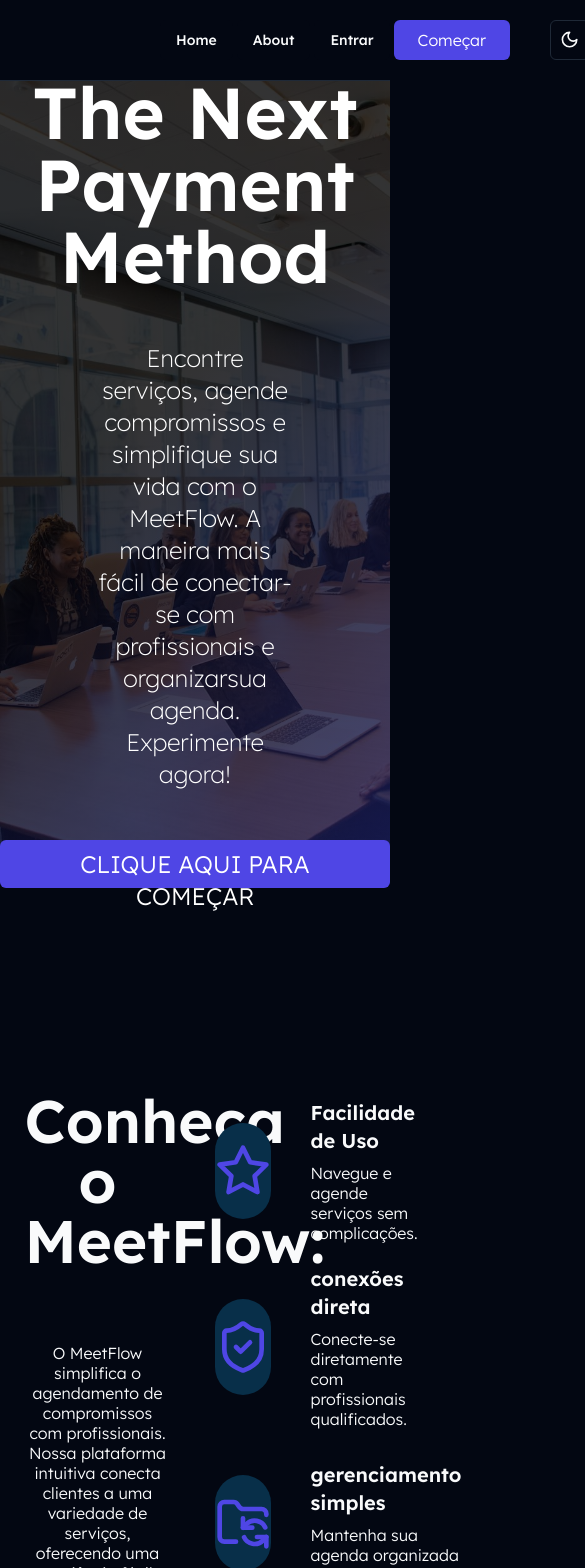
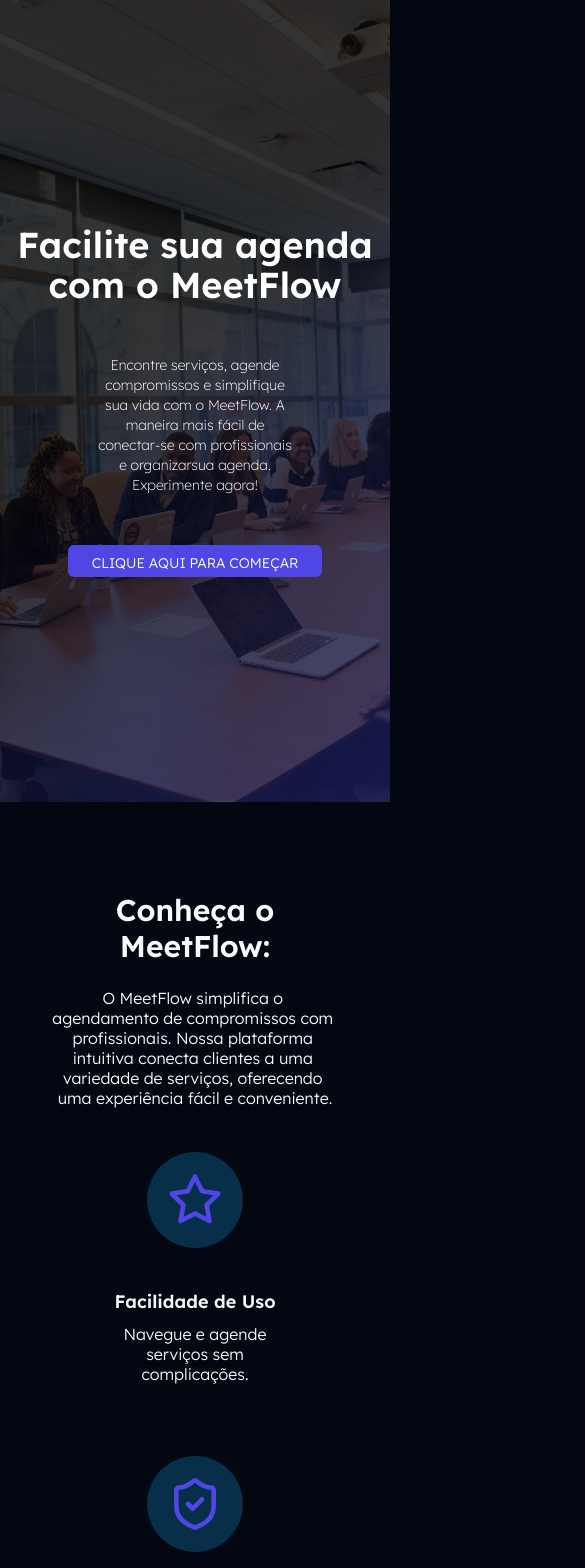
Before and after one commit to renansouz/MeetFlow-OBC, a React (Vite) app: page / in a window 390 px wide. Shown: the top 1568 px of the page, 585 px wide, since content can reach past the window. Built offline with nearby package versions, Linux system fonts and the light colour scheme.

Commit message:
Design home responsive

```diff
--- a/src/components/Footer/Footer.tsx
+++ b/src/components/Footer/Footer.tsx
@@ -12,23 +12,22 @@
 
     return (
 
-        <div className="flex justify-center flex-col items-center py-10 pt-32">
-            <Separator orientation="horizontal" className="w-full h-0.5 mb-24" />
-            <div className="w-5/6">
-                <div className="flex justify-evenly items-start w-full gap-32 flex-wrap">
-                    <div className="flex flex-col bg-blue w-2/12 justify-center items-start">
-                        <img src={theme === 'dark' ? OnlyLightLogo : OnlyDarkLogo} alt="" className="w-3/4" />
-                        <p className="text-start">Organize. Agende. Conecte-se. MeetFlow.</p>
-
+        <div className="flex justify-center flex-col items-center py-10 pt-32 ">
+            <Separator orientation="horizontal" className="w-full h-0.5 mb-24 max-xl:mb-7" />
+            <div className="w-5/6 max-xl:w-full">
+                <div className="flex justify-evenly items-start w-full gap-32 flex-wrap max-xl:gap-0 max-xl:text-xs ">
+                    <div className="flex flex-col bg-blue w-2/12 justify-center items-start max-xl:items-center max-xl:w-full max-xl:mb-9">
+                        <img src={theme === 'dark' ? OnlyLightLogo : OnlyDarkLogo} alt="" className="w-3/4 max-xl:w-20 " />
+                        <p className="text-start max-xl:text-sm">Organize. Agende. Conecte-se. MeetFlow.</p>
                     </div>
                     <div className="flex flex-col gap-4">
-                        <h2 className="text-2xl font-bold mb-2">Recursos</h2>
+                        <h2 className="text-2xl font-bold mb-2 max-xl:text-sm">Recursos</h2>
                         <a href="#">Termos de Uso</a>
                         <a href="#">Política de Privacidade</a>
                         <a href="#">Tutoriais</a>
                     </div>
                     <div className="flex flex-col gap-4">
-                        <h2 className="text-2xl font-bold mb-2">Sobre Nós</h2>
+                        <h2 className="text-2xl font-bold mb-2 max-xl:text-sm">Sobre Nós</h2>
                         <a href="#">Quem Somos</a>
                         <a href="#">Nossa Missão</a>
                         <a href="#">Equipe</a>
@@ -36,15 +35,15 @@
                         <a href="#">Newsletters</a>
                     </div>
                     <div className="flex flex-col gap-4">
-                        <h2 className="text-2xl font-bold mb-2">Suporte</h2>
+                        <h2 className="text-2xl font-bold mb-2 max-xl:text-sm">Suporte</h2>
                         <a href="#">FAQ</a>
                         <a href="#">Contate-nos</a>
                         <a href="#">Ajuda</a>
                     </div>
                 </div>
                 <Separator orientation="horizontal" className="w-full h-0.5 my-10" />
-                <div className="flex justify-between pb-5">
-                    <h1>Copyright &copy; 2024 MeetFlow. All Rights Reserved.</h1>
+                <div className="flex justify-between pb-5 max-xl:mx-10 ">
+                    <h1 className='text-sm'>Copyright &copy; 2024 MeetFlow. All Rights Reserved.</h1>
                     <div className="flex gap-5">
                         <Instagram />
                         <Github />
--- a/src/components/Header/header.tsx
+++ b/src/components/Header/header.tsx
@@ -11,7 +11,7 @@
     const { theme } = useTheme();
 
     return (
-        <div className="border-b px-28">
+        <div className="border-b px-28 max-xl:hidden">
             <div className="flex h-26 items-center gap-6 px-6 justify-between">
                 <Link to={'/'}>
                     <img src={theme === 'dark' ? Logo : LightLogo} alt="" className="h-20 img" />
--- a/src/pages/Home/Components/Card.tsx
+++ b/src/pages/Home/Components/Card.tsx
@@ -8,13 +8,13 @@
 
 export const Card = ({ Icon, title, label }: CardProps) => {
     return (
-        <div className="w-4/5 h-24 flex  items-center gap-10">
+        <div className="w-4/5 h-24 flex  items-center gap-10 max-xl:flex-col max-xl:w-full">
             <div className="bg-sky-950 w-24 h-24 flex justify-center items-center rounded-full">
-                <Icon className="w-14 h-14 text-5xl text-indigo-600" />
+                <Icon className="w-14 h-14 text-5xl text-indigo-600 max-xl:h-24 max-xl:w-18" />
             </div>
             <div>
-                <h2 className="text-xl font-semibold mb-2">{title}</h2>
-                <p>{label}</p>
+                <h2 className="text-xl font-semibold mb-2 max-xl:text-lg max-xl:text-center">{title}</h2>
+                <p className='max-xl:text-center' >{label}</p>
             </div>
         </div>
     );
--- a/src/pages/Home/Home.tsx
+++ b/src/pages/Home/Home.tsx
@@ -3,37 +3,35 @@
 import { Link } from 'react-router-dom';
 import { Card } from './Components/Card';
 import { Star, ShieldCheck, FolderSync } from 'lucide-react';
-import { MultiStep } from '@/components/MultiStep';
-
 
 export const Home = () => {
     return (
         <div className="p-0">
             <section className="p-0 h-lvh text-center">
                 <BackGroundImage>
-                    <h1 className="text-7xl text-white font-lexend-start font-semibold text-center">The Next Payment Method</h1>
-                    <p className="font-lexend-start font-extralight text-2xl text-white text-center w-1/2">
+                    <h1 className="text-7xl text-white font-lexend-start font-semibold text-center max-xl:text-5xl max-sm:text-4xl">Facilite sua agenda com o MeetFlow</h1>
+                    <p className="font-lexend-start font-extralight text-2xl text-white text-center w-1/2 max-xl:text-md max-sm:text-sm ">
                         Encontre serviços, agende compromissos e simplifique sua vida com o MeetFlow. A maneira mais fácil de conectar-se com profissionais e organizarsua agenda. Experimente
                         agora!
                     </p>
-                    <Link className="bg-indigo-600  h-12 items-center justify-center rounded-md bg-background px-6 py-2 text-white text-2xl" to={'/cadastro'}>
+                    <Link className="bg-indigo-600 h-12 items-center justify-center rounded-md bg-background px-6 py-2 text-white text-2xl max-xl:text-md max-xl:h-12 max-sm:text-sm max-sm:h-8" to={'/cadastro'}>
 
                         CLIQUE AQUI PARA COMEÇAR
                     </Link>
                 </BackGroundImage>
             </section>
-            <section className="min-h-screen flex">
-                <div className="w-3/6 flex justify-center items-center text-center flex-col gap-5">
-                    <div className="w-9/12 flex flex-col gap-6 justify-start">
-                        <h1 className="text-6xl font-lexend-start font-semibold text-center">Conheça o MeetFlow:</h1>
-                        <p className="w-full mt-12 text-center">
+            <section className="min-h-screen max-xl:flex-col flex max-xl:justify-center max-xl:items-center">
+                <div className="w-3/6 flex justify-center items-center text-center flex-col gap-5 max-xl:w-full max-xl:mt-12">
+                    <div className="w-9/12 flex flex-col gap-6 justify-start max-xl:pb-11 max-xl:gap-0">
+                        <h1 className="max-xl:text-3xl text-6xl font-semibold text-center">Conheça o MeetFlow:</h1>
+                        <p className="w-full mt-12 text-center max-xl:mt-6 max-xl:whitespace-break-spaces">
                             O MeetFlow simplifica o agendamento de compromissos com profissionais. Nossa plataforma intuitiva conecta clientes a uma variedade de serviços, oferecendo uma
                             experiência fácil e conveniente.
                         </p>
                     </div>
                 </div>
 
-                <div className="w-3/6 flex justify-center items-center flex-col gap-20">
+                <div className="w-3/6 flex justify-center items-center flex-col gap-20 max-xl:gap-52 max-xl:mb-20">
                     <Card Icon={Star} title="Facilidade de Uso" label="Navegue e agende serviços sem complicações." />
                     <Card Icon={ShieldCheck} title="conexões direta" label="Conecte-se diretamente com profissionais qualificados." />
                     <Card Icon={FolderSync} title="gerenciamento simples" label="Mantenha sua agenda organizada em um só lugar." />
--- a/tailwind.config.js
+++ b/tailwind.config.js
@@ -1,12 +1,7 @@
 /** @type {import('tailwindcss').Config} */
 module.exports = {
     darkMode: ['class'],
-  content: [
-    './pages/**/*.{ts,tsx}',
-    './components/**/*.{ts,tsx}',
-    './app/**/*.{ts,tsx}',
-    './src/**/*.{ts,tsx}',
-  ],
+    content: ['./pages/**/*.{ts,tsx}', './components/**/*.{ts,tsx}', './app/**/*.{ts,tsx}', './src/**/*.{ts,tsx}'],
     prefix: '',
     theme: {
         container: {
@@ -53,7 +48,7 @@
                 },
             },
             fontFamily: {
-        'lexend-start': ['Lexend Deca', 'monospoco']
+                'lexend-start': ['Lexend Deca', 'monospoco'],
             },
             borderRadius: {
                 lg: 'var(--radius)',
@@ -77,4 +72,4 @@
         },
     },
     plugins: [require('tailwindcss-animate')],
-}
+};
```
Lines whose indentation alone changed are shown as unchanged.
